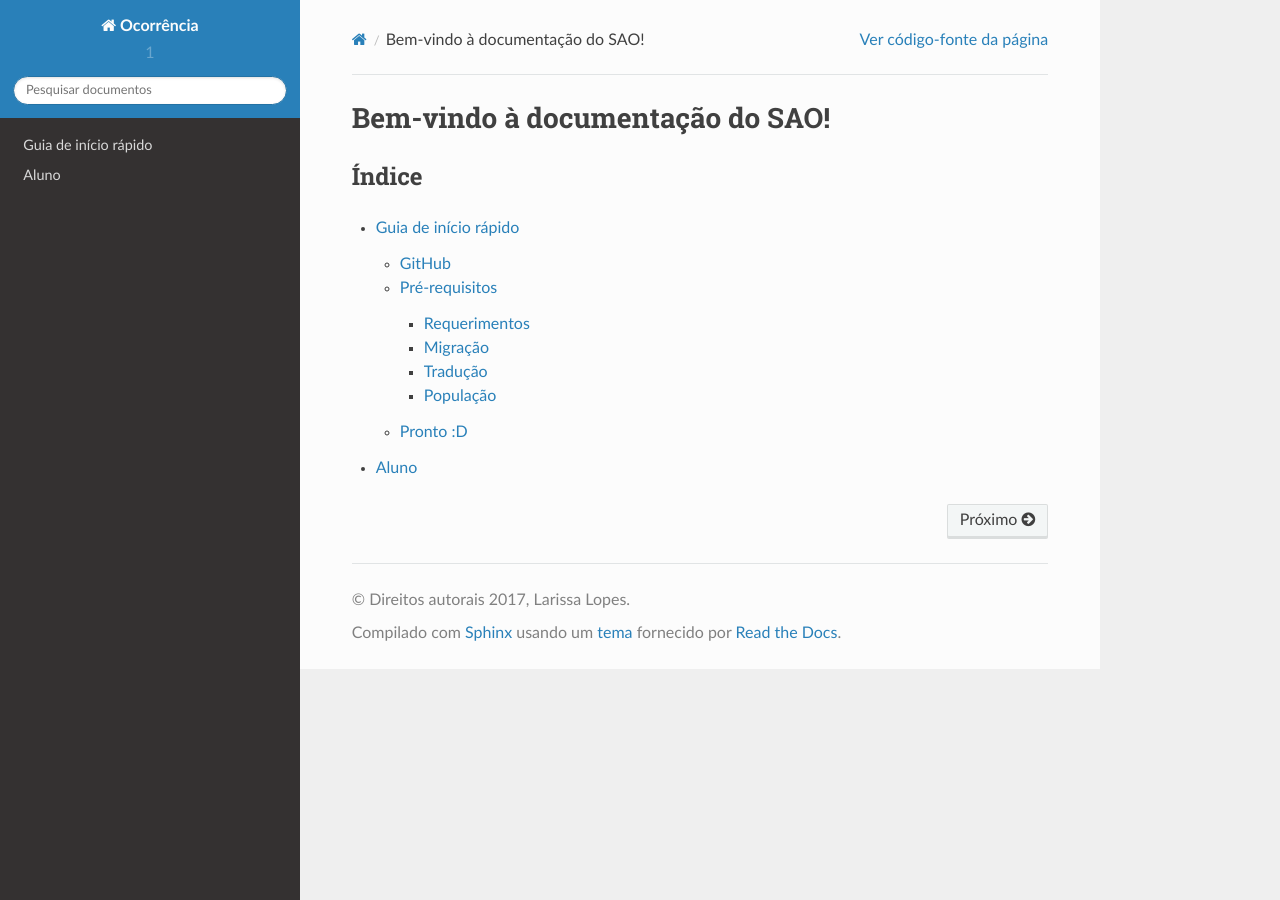
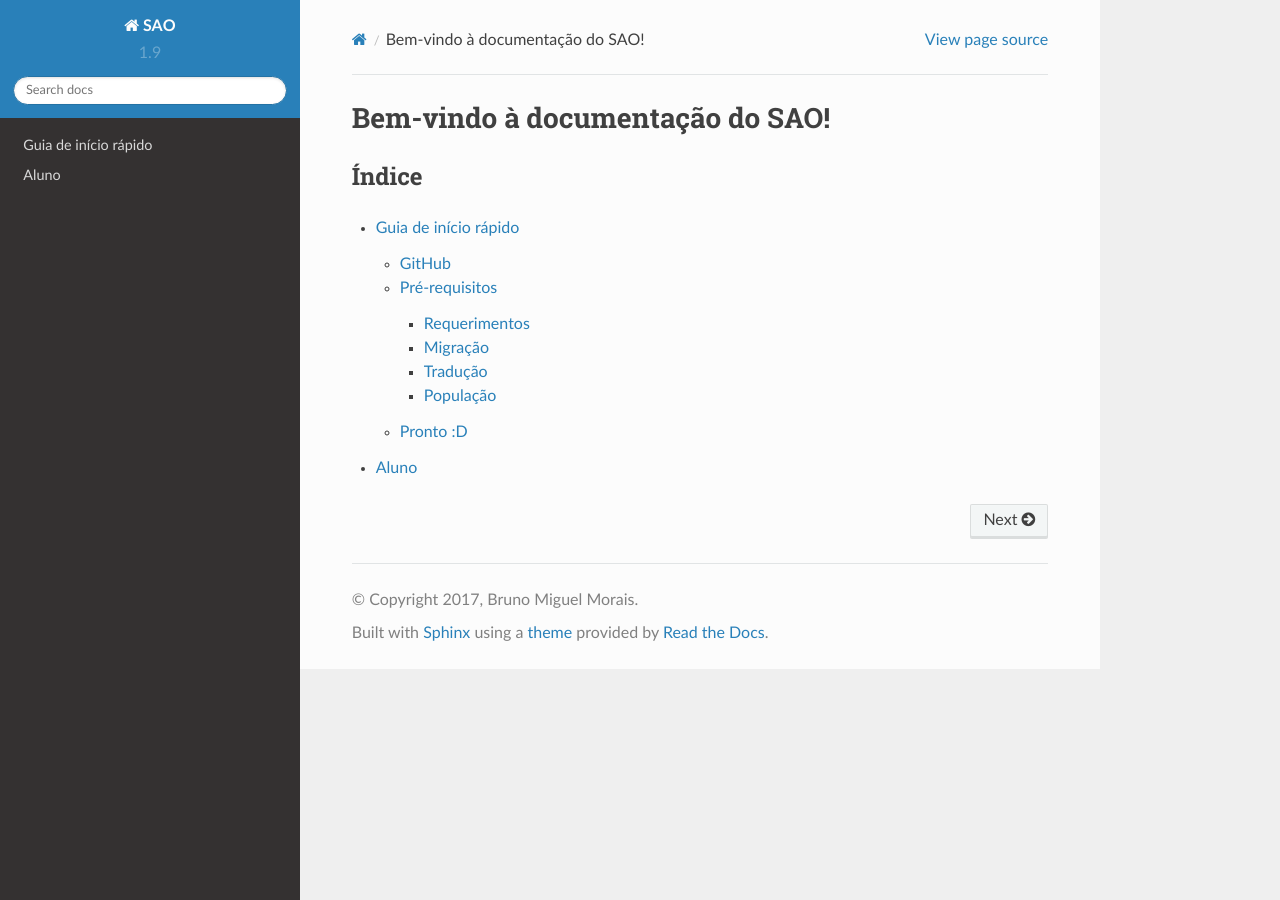
Before and after one commit to bmorais21/sao, a Sphinx documentation site: the page built from docs/index.rst, in a window 1280 px wide. Built offline with Sphinx 7.4.7 and the Read the Docs theme 2.0.0, drawn with Linux system fonts in a browser that asks for light colours; formulas are drawn with MathJax 3.

Commit message:
update sphinx

```diff
--- a/docs/conf.py
+++ b/docs/conf.py
@@ -72,25 +72,25 @@ source_suffix = '.rst'
 master_doc = 'index'
 
 # General information about the project.
-project = u'Ocorrência'
-copyright = u'2017, Larissa Lopes'
-author = u'Larissa Lopes'
+project = u'SAO'
+copyright = u'2017, Bruno Miguel Morais'
+author = u'Bruno Miguel Morais'
 
 # The version info for the project you're documenting, acts as replacement for
 # |version| and |release|, also used in various other places throughout the
 # built documents.
 #
 # The short X.Y version.
-version = u'1'
+version = u'1.9'
 # The full version, including alpha/beta/rc tags.
-release = u'2'
+release = u'1.9'
 
 # The language for content autogenerated by Sphinx. Refer to documentation
 # for a list of supported languages.
 #
 # This is also used if you do content translation via gettext catalogs.
 # Usually you set "language" from the command line for these cases.
-language = 'pt_BR'
+language = 'pt-br'
 
 # List of patterns, relative to source directory, that match files and
 # directories to ignore when looking for source files.
@@ -109,7 +109,7 @@ todo_include_todos = False
 # The theme to use for HTML and HTML Help pages.  See the documentation for
 # a list of builtin themes.
 #
-html_theme = "sphinx_rtd_theme"
+html_theme = 'sphinx_rtd_theme'
 
 # Theme options are theme-specific and customize the look and feel of a theme
 # further.  For a list of options available for each theme, see the
@@ -141,7 +141,7 @@ html_sidebars = {
 # -- Options for HTMLHelp output ------------------------------------------
 
 # Output file base name for HTML help builder.
-htmlhelp_basename = 'Ocorrnciadoc'
+htmlhelp_basename = 'SAOdoc'
 
 
 # -- Options for LaTeX output ---------------------------------------------
@@ -168,8 +168,8 @@ latex_elements = {
 # (source start file, target name, title,
 #  author, documentclass [howto, manual, or own class]).
 latex_documents = [
-    (master_doc, 'Ocorrncia.tex', u'Documentação Projeto Ocorrência',
-     u'Larissa Lopes', 'manual'),
+    (master_doc, 'SAO.tex', u'Documentação SAO',
+     u'Bruno Miguel Morais', 'manual'),
 ]
 
 
@@ -178,7 +178,7 @@ latex_documents = [
 # One entry per manual page. List of tuples
 # (source start file, name, description, authors, manual section).
 man_pages = [
-    (master_doc, 'ocorrncia', u'Documentação Projeto Ocorrência',
+    (master_doc, 'sao', u'Documentação SAO',
      [author], 1)
 ]
 
@@ -189,8 +189,8 @@ man_pages = [
 # (source start file, target name, title, author,
 #  dir menu entry, description, category)
 texinfo_documents = [
-    (master_doc, 'Ocorrncia', u'Documentação Projeto Ocorrência',
-     author, 'Ocorrncia', 'One line description of project.',
+    (master_doc, 'SAO', u'SAO Documentation',
+     author, 'SAO', 'One line description of project.',
      'Miscellaneous'),
 ]
 
@@ -202,4 +202,4 @@ intersphinx_mapping = {
     'django': ('http://docs.djangoproject.com/en/1.8/', 'https://docs.djangoproject.com/en/1.8/_objects/'),
     'sphinx': ('http://sphinx.readthedocs.org/en/latest/', None),
 }
-locale_dirs = ['../../lib/python2.7/site-packages/django/conf/locale/']
+# locale_dirs = ['../../lib/python2.7/site-packages/django/conf/locale/']
```
